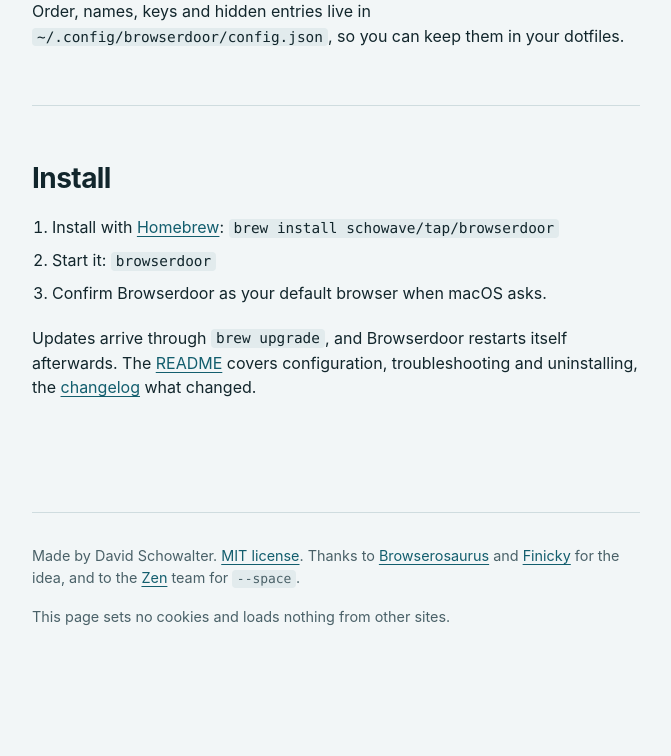
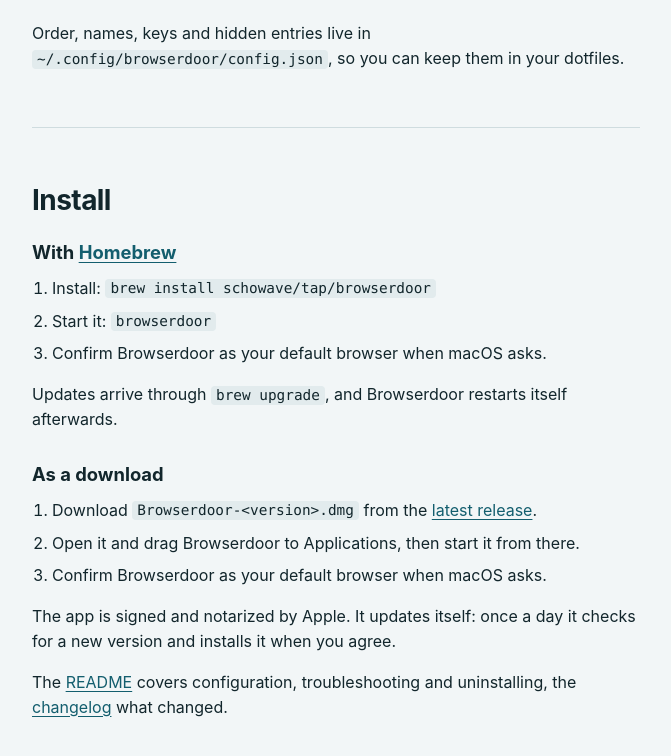
Before and after one commit to schowave/browserdoor, a plain HTML site: page site/index.html in a window 1280 px wide. Shown: the part 1992-2748 px from the top of the page, without its empty margins (304-975 px from the left). Before the commit the page ends 2684 px from the top, so only its background shows below. Drawn offline with Linux system fonts and the light colour scheme; files whose address does not match are found by name.

Commit message:
README and homepage: download the notarized DMG without Homebrew

```diff
--- a/site/index.html
+++ b/site/index.html
@@ -56,7 +56,7 @@
           <pre><code id="brew">brew install schowave/tap/browserdoor</code></pre>
           <button type="button" class="copy" data-copy="brew" hidden>Copy</button>
         </div>
-        <p class="fine">Free and open source. macOS 14 or later, Apple Silicon and Intel.</p>
+        <p class="fine">No Homebrew? <a href="https://github.com/schowave/browserdoor/releases/latest">Download the app</a> (DMG, notarized by Apple).<br>Free and open source. macOS 14 or later, Apple Silicon and Intel.</p>
       </div>
 
       <figure class="doorway">
@@ -99,12 +99,21 @@
 
     <section class="get" aria-labelledby="get">
       <h2 id="get">Install</h2>
+      <h3>With <a href="https://brew.sh">Homebrew</a></h3>
       <ol>
-        <li>Install with <a href="https://brew.sh">Homebrew</a>: <code>brew install schowave/tap/browserdoor</code></li>
+        <li>Install: <code>brew install schowave/tap/browserdoor</code></li>
         <li>Start it: <code>browserdoor</code></li>
         <li>Confirm Browserdoor as your default browser when macOS asks.</li>
       </ol>
-      <p>Updates arrive through <code>brew upgrade</code>, and Browserdoor restarts itself afterwards. The <a href="https://github.com/schowave/browserdoor#readme">README</a> covers configuration, troubleshooting and uninstalling, the <a href="https://github.com/schowave/browserdoor/blob/main/CHANGELOG.md">changelog</a> what changed.</p>
+      <p>Updates arrive through <code>brew upgrade</code>, and Browserdoor restarts itself afterwards.</p>
+      <h3>As a download</h3>
+      <ol>
+        <li>Download <code>Browserdoor-&lt;version&gt;.dmg</code> from the <a href="https://github.com/schowave/browserdoor/releases/latest">latest release</a>.</li>
+        <li>Open it and drag Browserdoor to Applications, then start it from there.</li>
+        <li>Confirm Browserdoor as your default browser when macOS asks.</li>
+      </ol>
+      <p>The app is signed and notarized by Apple. It updates itself: once a day it checks for a new version and installs it when you agree.</p>
+      <p>The <a href="https://github.com/schowave/browserdoor#readme">README</a> covers configuration, troubleshooting and uninstalling, the <a href="https://github.com/schowave/browserdoor/blob/main/CHANGELOG.md">changelog</a> what changed.</p>
     </section>
   </main>
 
--- a/site/style.css
+++ b/site/style.css
@@ -143,6 +143,7 @@ h1 {
 .copy:hover { background: #ffdb93; }
 
 .fine { font-size: 0.9rem; color: var(--frame); margin: 0.9rem 0 0; }
+.fine a { color: inherit; font-weight: 600; }
 
 /* The demo stands in the lit doorway, with its light spilling onto the floor. */
 .doorway {
@@ -202,7 +203,9 @@ kbd {
   background: var(--code-bg);
 }
 
-.get ol { padding-left: 1.25rem; margin: 0 0 1.25rem; }
+.get h3 { font-size: 1.15rem; margin: 1.75rem 0 0.6rem; }
+.get h3:first-of-type { margin-top: 0; }
+.get ol { padding-left: 1.25rem; margin: 0 0 1rem; }
 .get li { margin-bottom: 0.5rem; }
 
 footer {
```
Also changed, not shown: README.md.
